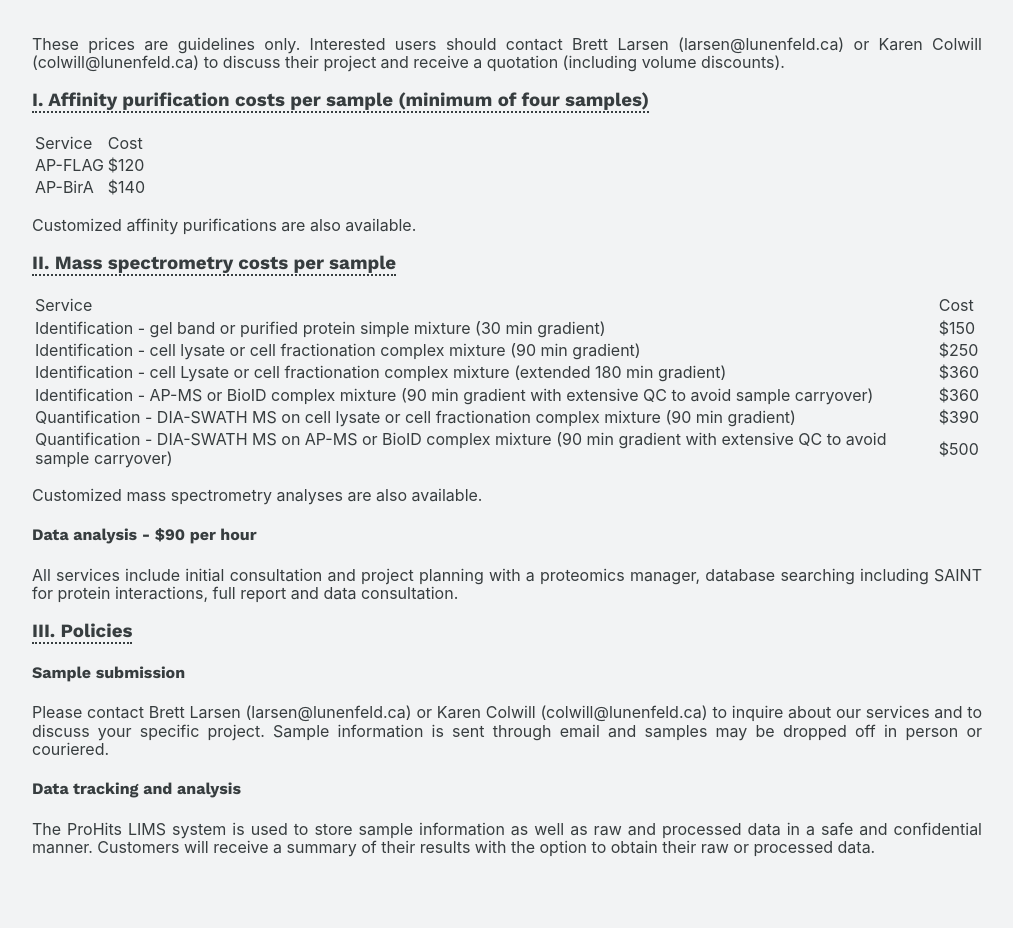
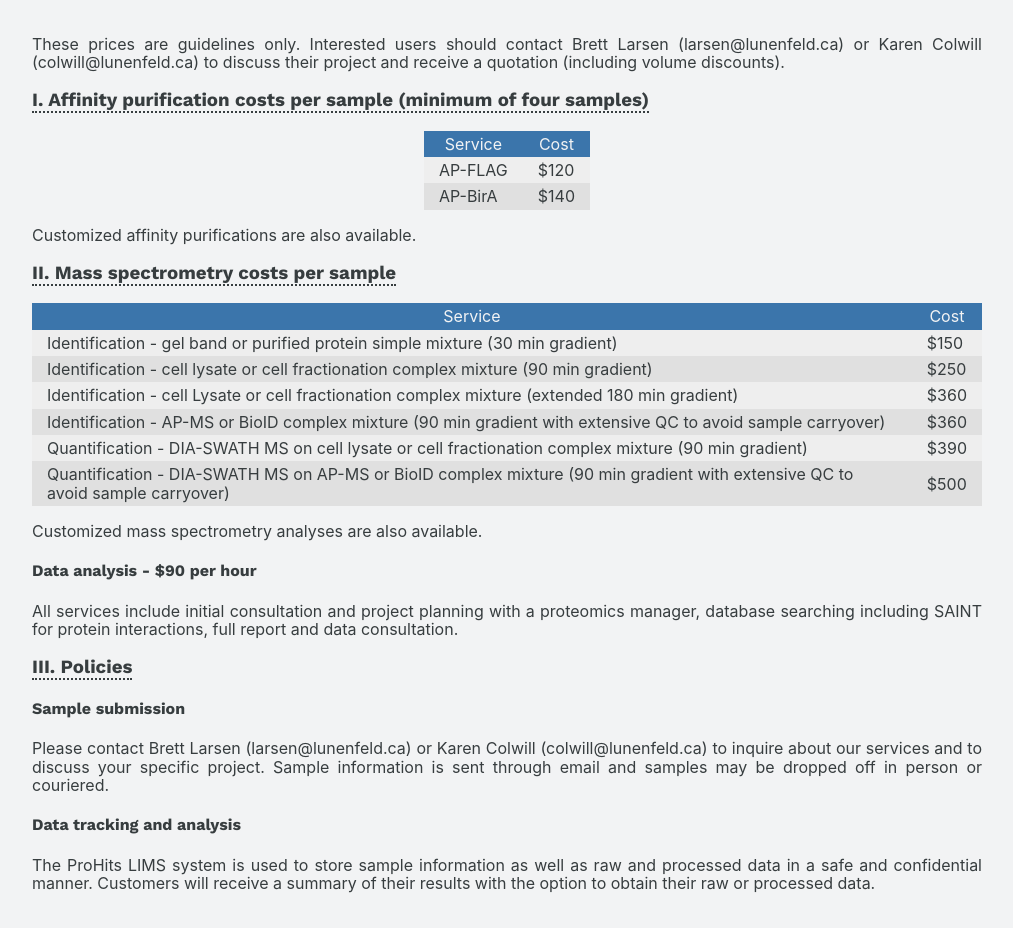
Before and after one commit to gingraslab/nbcc, a React (Create React App) app: page /facilities/proteomics in a window 1280 px wide. Shown: the part 3160-4088 px from the top of the page, without its empty margins (133-1146 px from the left). Built offline with nearby package versions, Linux system fonts and the light colour scheme.

Commit message:
Update src/facilities/__proteomics/facilities__proteomics-pricing.js

```diff
--- a/src/facilities/__proteomics/facilities__proteomics-pricing.js
+++ b/src/facilities/__proteomics/facilities__proteomics-pricing.js
@@ -22,7 +22,7 @@ const Pricing = () => (
           I. Affinity purification costs per sample (minimum of four samples)
         </span>
       </h3>
-      <table>
+      <table className="facilities__table">
         <thead>
           <tr>
             <td>Service</td>
@@ -46,7 +46,7 @@ const Pricing = () => (
       <h3>
         <span>II. Mass spectrometry costs per sample</span>
       </h3>
-      <table>
+      <table className="facilities__table">
         <thead>
           <tr>
             <td>Service</td>
```
